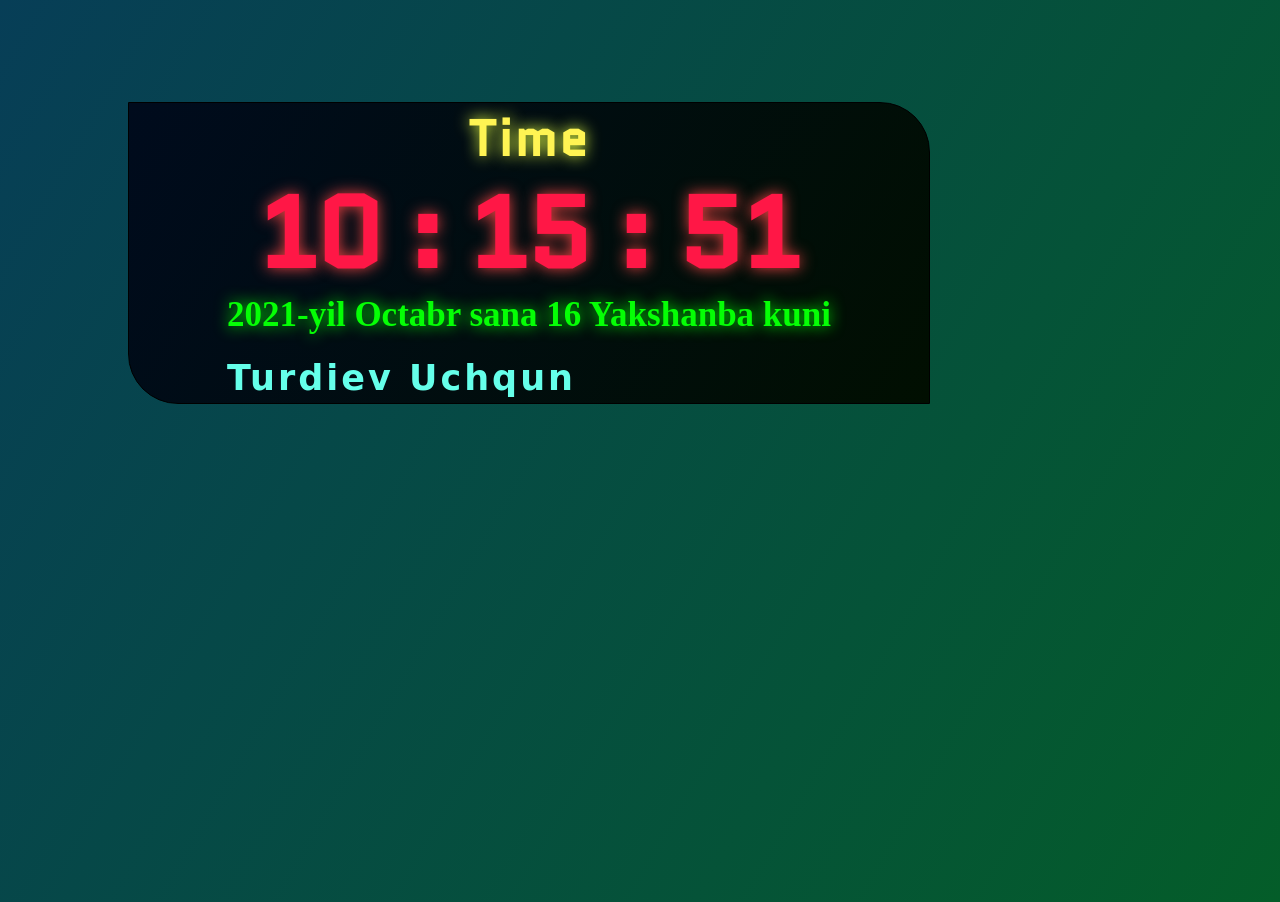
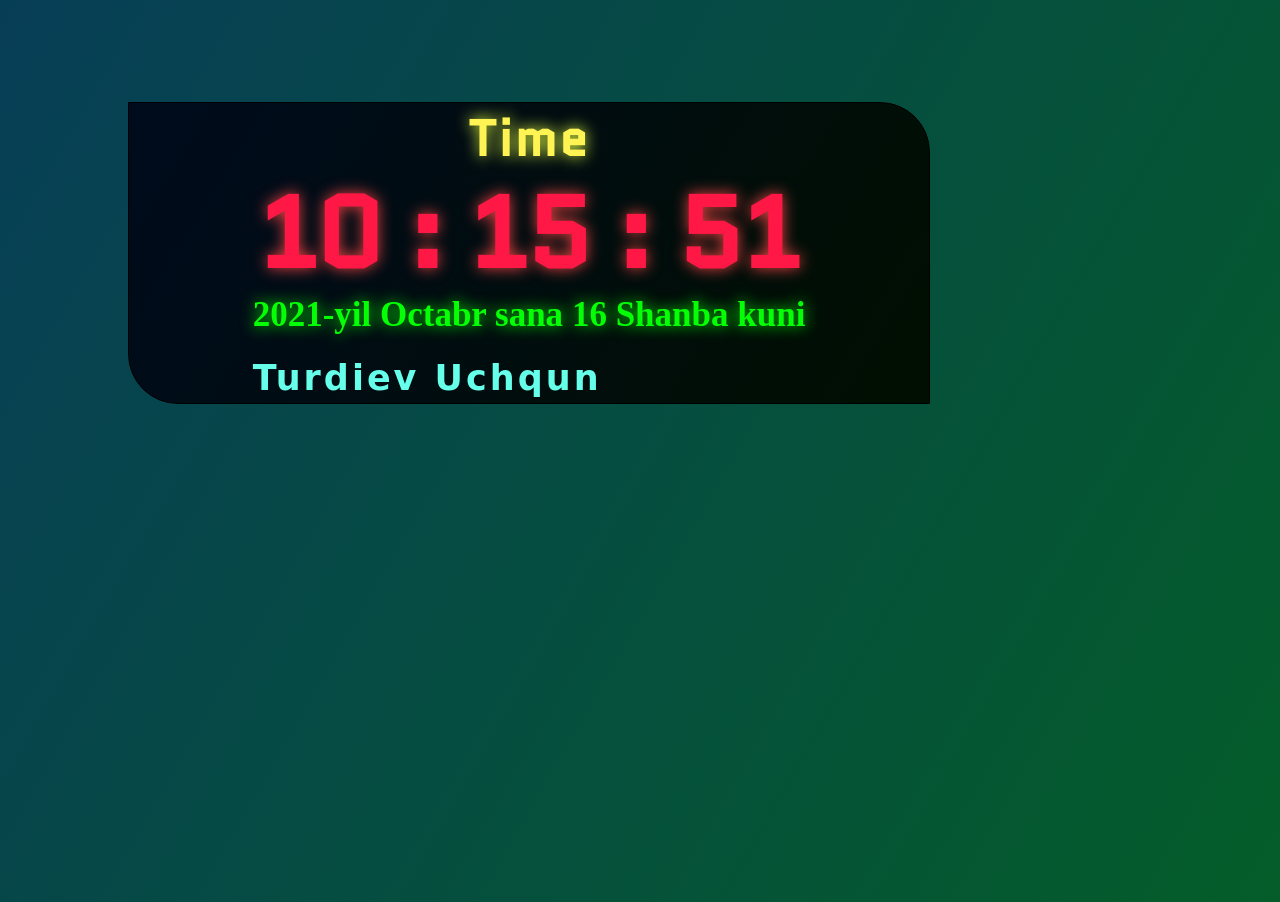
Before and after one commit to UchqunTurdiyev/Time-JS, a plain HTML site: page index.html in a window 1280 px wide. Drawn offline with Linux system fonts and the light colour scheme; a web font is replaced by a local one.

Commit message:
days add

```diff
--- a/index.html
+++ b/index.html
@@ -46,7 +46,7 @@
          let timeNow = new Date();
 
          let months = ["Yanvar", "Fevral","Mart","Aprel","May","Iyun","Iyul","Avgust","Sentabr","Octabr","Noyabr","Decabr"];
-        let days = ["Dushanba","Seshanba","Chorshanba","Payshanba","Juma","Shanba","Yakshanba"];
+        let days = ["Yakshanba","Dushanba","Seshanba","Chorshanba","Payshanba","Juma","Shanba"];
 
          let year = timeNow.getFullYear();
          let mon = timeNow.getMonth();
```
